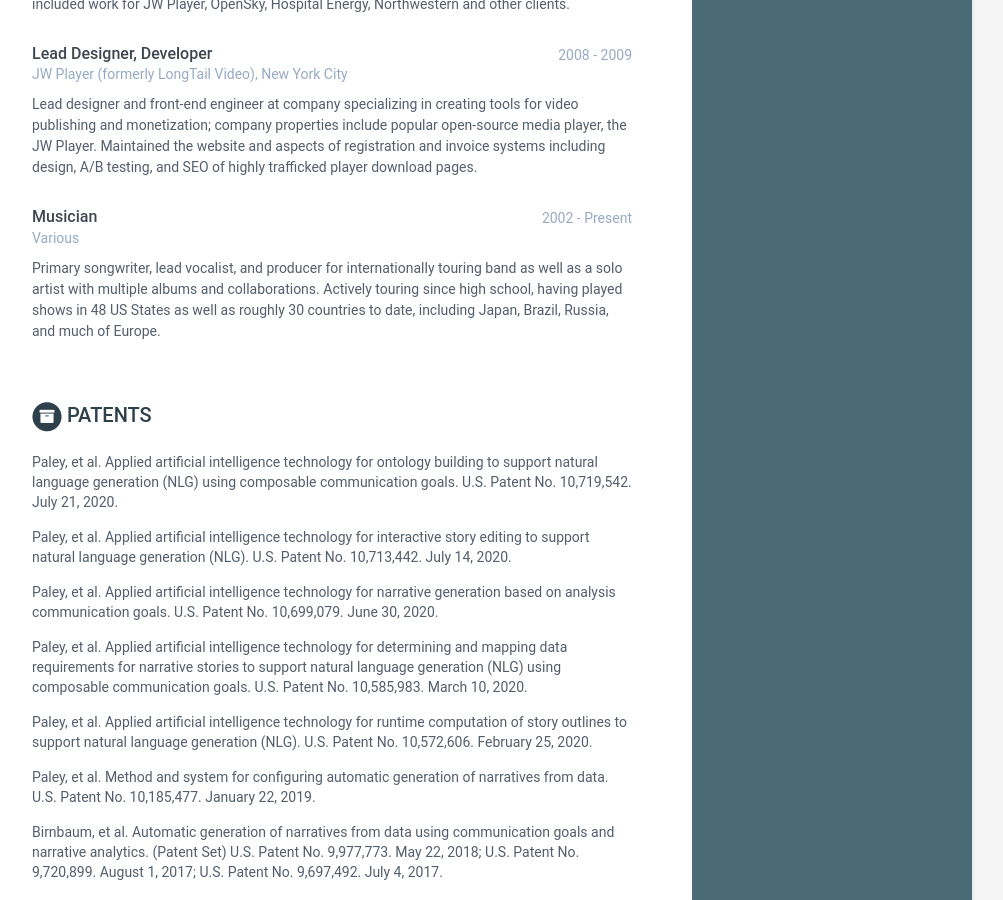
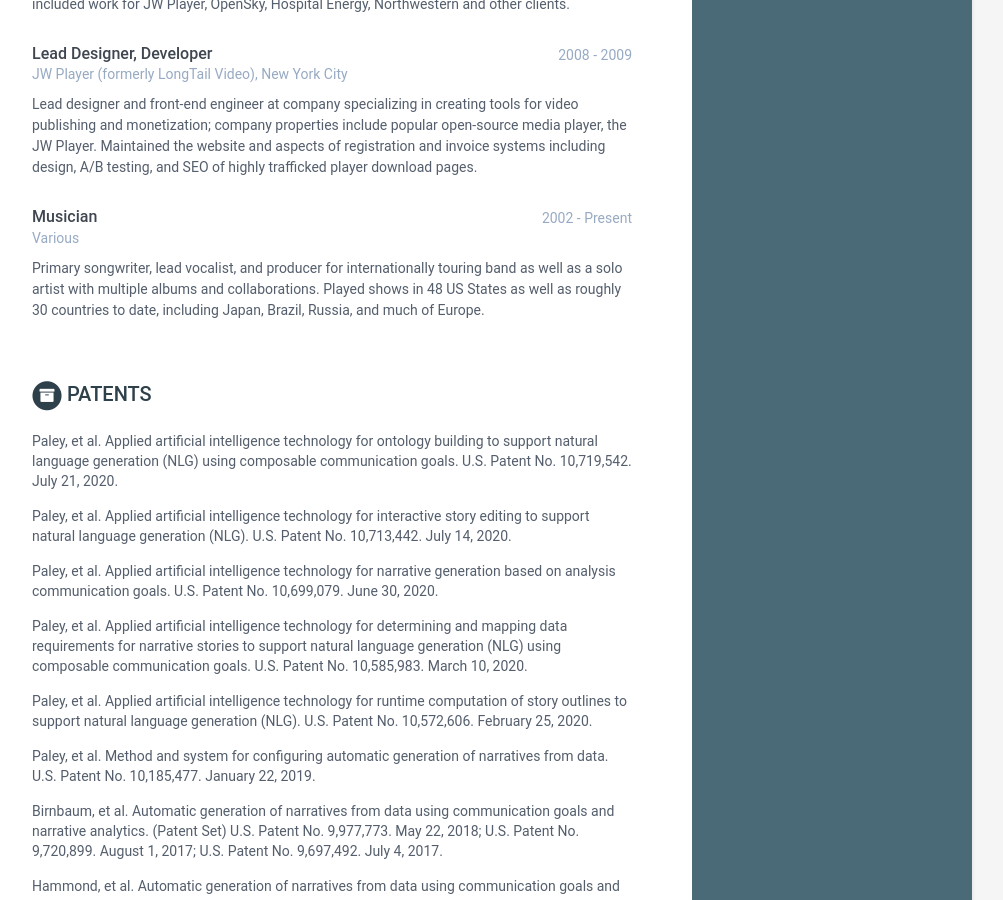
Before and after one commit to andrewpaley/andrewpaley.github.io, a Jekyll site: the page built from index.html, in a window 1280 px wide and 900 px high, scrolled down 2206 px. Shown: the whole window, without its empty margins (168-1171 px from the left). Built offline with Jekyll 4.4.1, drawn with Linux system fonts in a browser that asks for light colours.

```diff
--- a/_data/data.yml
+++ b/_data/data.yml
@@ -103,7 +103,7 @@
       time: 2002 - Present
       company: Various
       details: |
-        Primary songwriter, lead vocalist, and producer for internationally touring band as well as a solo artist with multiple albums and collaborations. Actively touring since high school, having played shows in 48 US States as well as roughly 30 countries to date, including Japan, Brazil, Russia, and much of Europe.
+        Primary songwriter, lead vocalist, and producer for internationally touring band as well as a solo artist with multiple albums and collaborations. Played shows in 48 US States as well as roughly 30 countries to date, including Japan, Brazil, Russia, and much of Europe.
 
 patents:
     title: Patents
```
